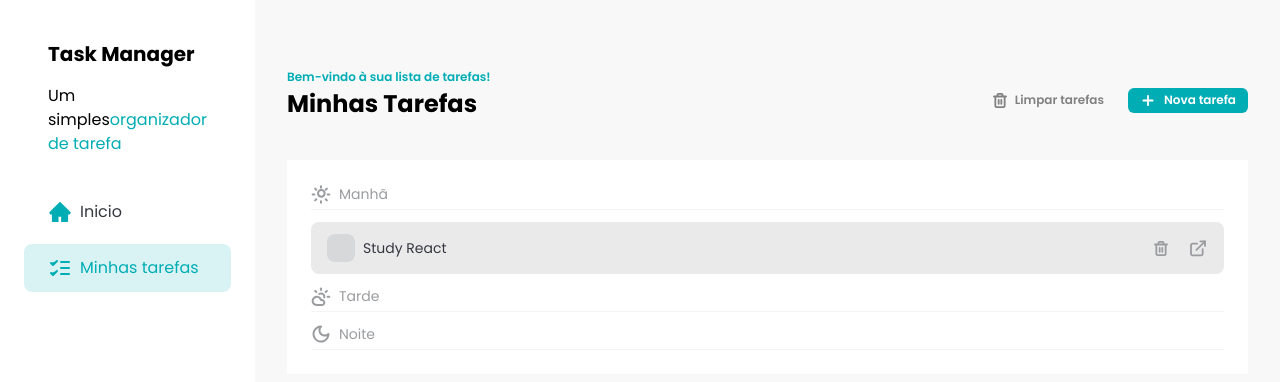
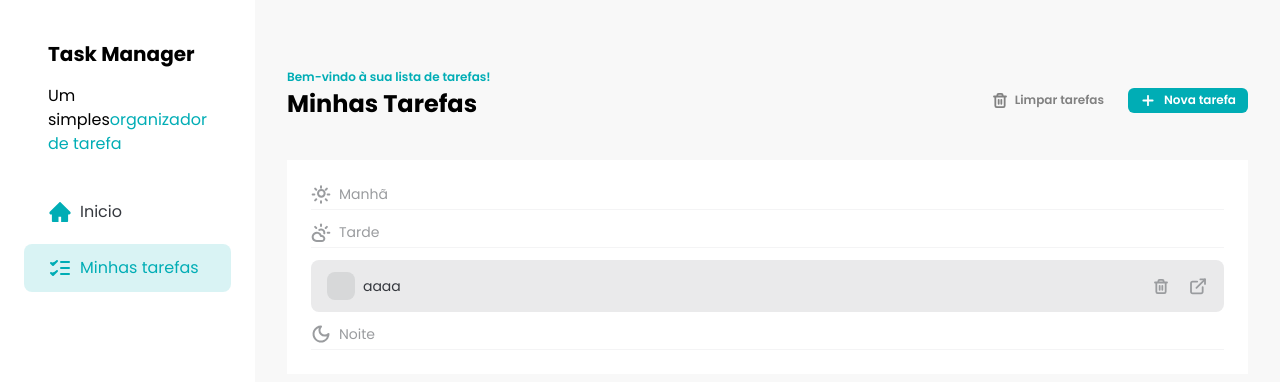
Before and after one commit to ramirescm/task-manager, a React (Vite) app: page / in a window 1280 px wide. Shown: the top 382 px of the page. Built offline with nearby package versions, Linux system fonts and the light colour scheme; data requests are answered from the project's data file.

Commit message:
feat: add task creation and deletion

```diff
--- a/db.json
+++ b/db.json
@@ -1,11 +1,12 @@
 {
   "tasks": [
     {
-      "id": "89ed06fd-61d5-4840-bee7-6a19b212e820",
-      "title": "Study React",
-      "time": "morning",
-      "description": "Study React for 2 hours",
+      "id": "ENyVDz-jrAs",
+      "title": "aaaa",
+      "time": "afternoon",
+      "description": "fdfdf",
       "status": "not_started"
     }
-  ]
+  ],
+  "$schema": "./node_modules/json-server/schema.json"
 }
--- a/src/components/Tasks.jsx
+++ b/src/components/Tasks.jsx
@@ -64,7 +64,15 @@ const Tasks = () => {
     setTasks(updatedTasks)
   }
 
-  const handleTaskDeleteClick = (taskId) => {
+  const handleTaskDeleteClick = async (taskId) => {
+    const response = await fetch(`http://localhost:3000/tasks/${taskId}`, {
+      method: "DELETE",
+    })
+
+    if (!response.ok) {
+      throw new Error("Failed to delete task")
+    }
+
     const updatedTasks = tasks.filter((task) => task.id !== taskId)
     setTasks(updatedTasks)
     toast.success("Tarefa removida com sucesso!")
@@ -74,8 +82,16 @@ const Tasks = () => {
     setTaskDialogIsOpen(false)
   }
 
-  const handleAddTaskClick = (newTask) => {
-    console.log("New task:", newTask)
+  const handleAddTaskClick = async (newTask) => {
+    const response = await fetch("http://localhost:3000/tasks", {
+      method: "POST",
+      body: JSON.stringify(newTask),
+      headers: { "Content-Type": "application/json" },
+    })
+
+    if (!response.ok) {
+      return toast.error("Erro ao adicionar tarefa!")
+    }
     setTasks([...tasks, newTask])
     toast.success("Tarefa adicionada com sucesso!")
   }
```
